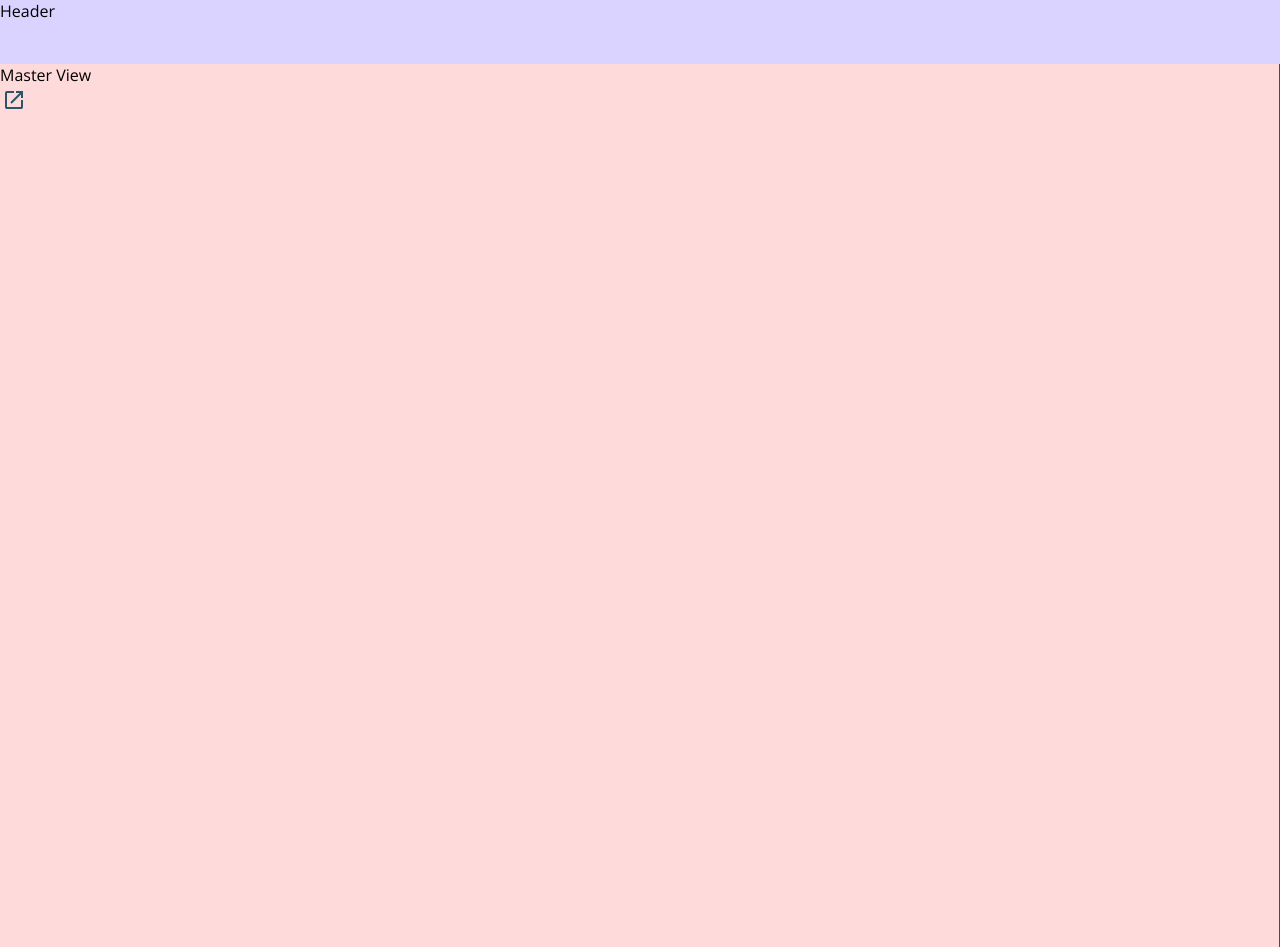
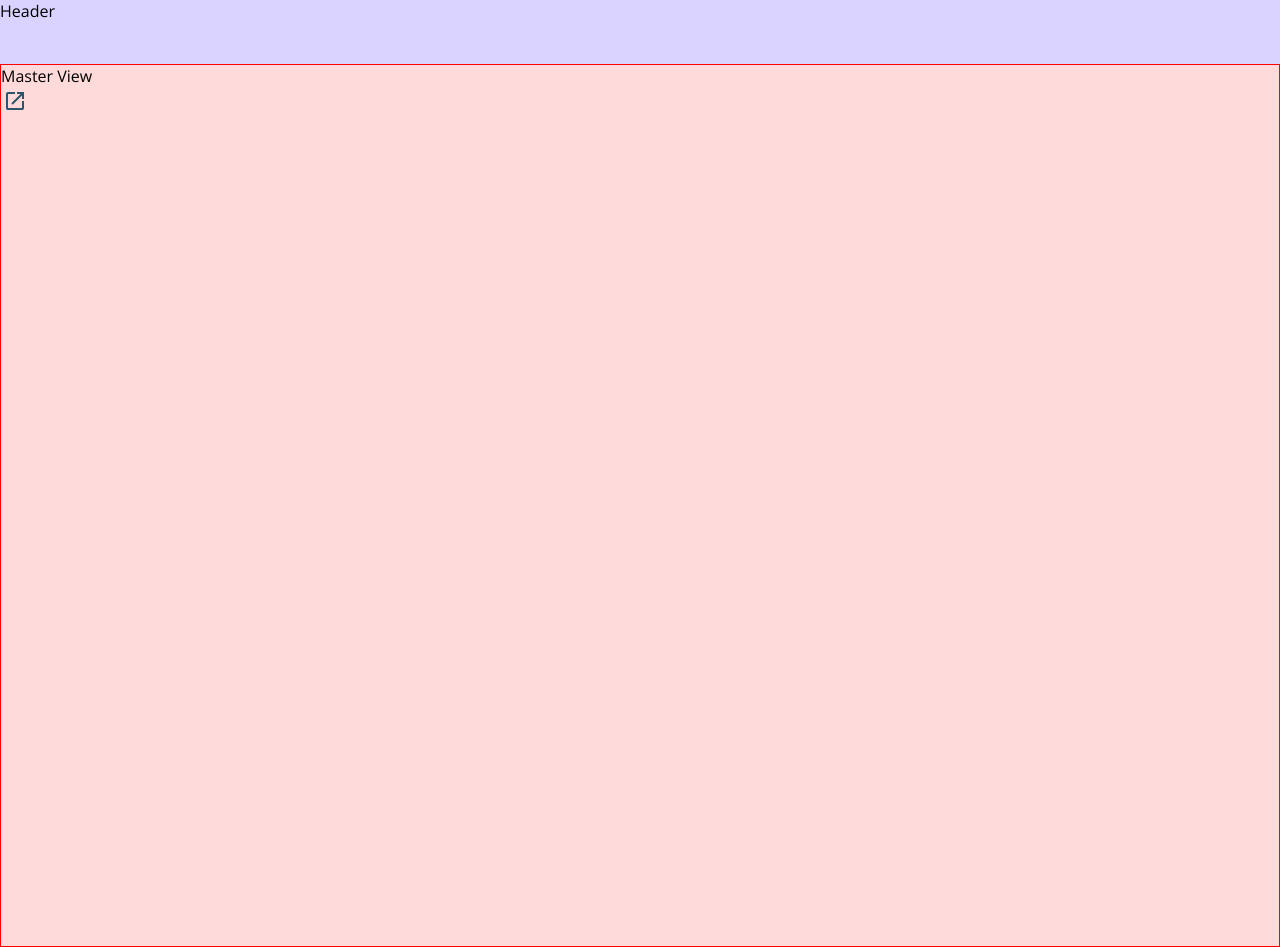
Before and after one commit to aclue-de/LayoutTalk_master-detail-app, a website built with Vite: page index.html in a window 1280 px wide. Built offline with nearby package versions, Linux system fonts and the light colour scheme.

Commit message:
change border

```diff
--- a/css/main.css
+++ b/css/main.css
@@ -21,7 +21,7 @@ main {
 .master-view {
   background-color: var(--pastel-color--red);
   flex: 1;
-  border-right: 1px solid red;
+  border: 1px solid red;
 }
 
 .detail-view {
```
